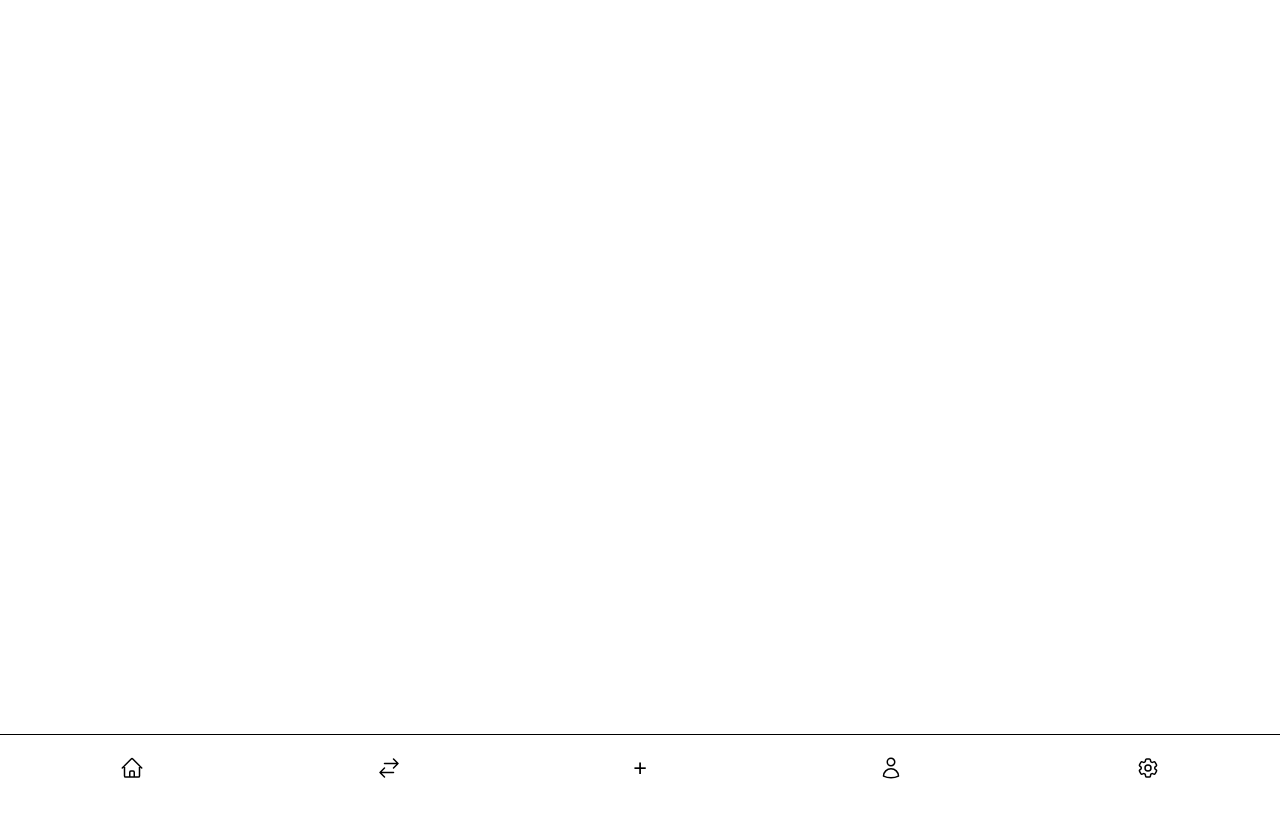
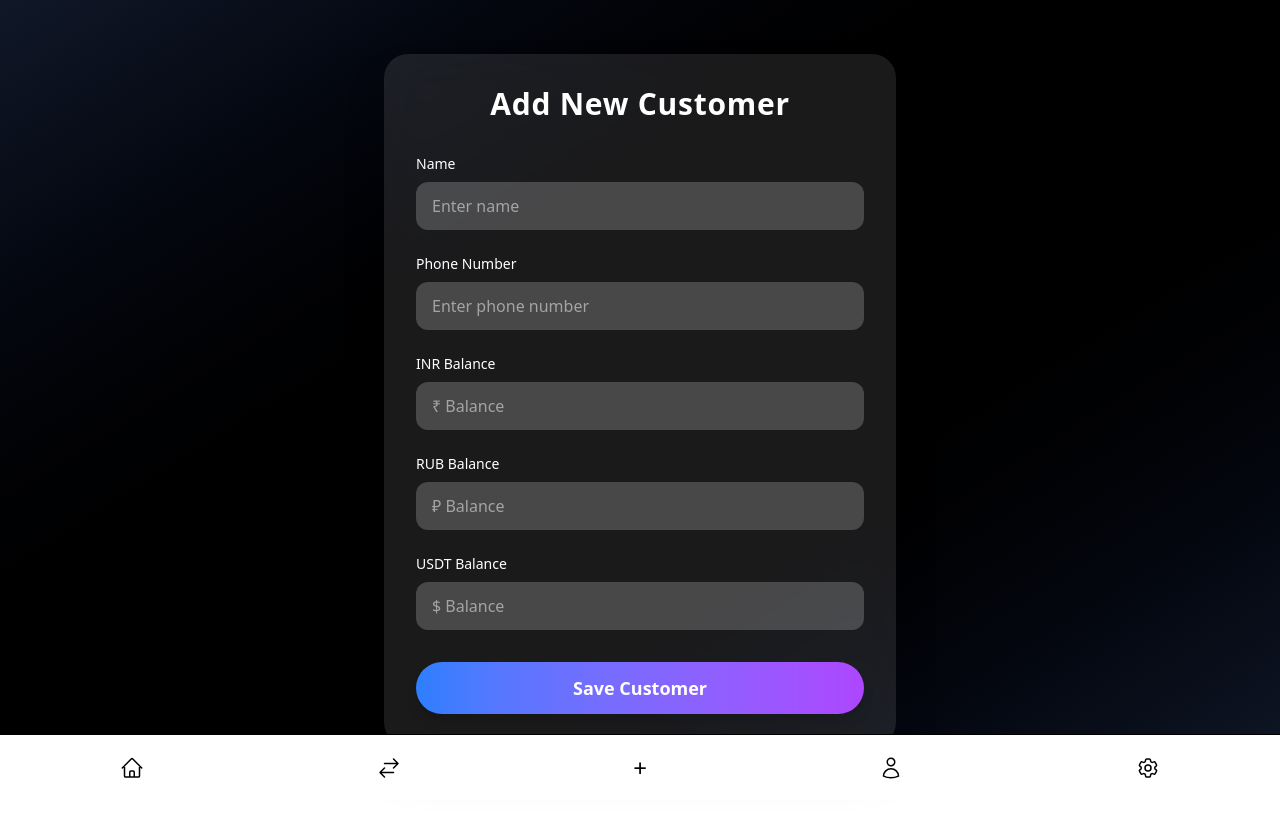
Before and after one commit to MukhiVivek/Currency-Transaction-Management, a React (Vite) app in the folder Frontend /: page /customer/add in a window 1280 px wide. Before the commit this address had no page. Shown: the top 818 px of the page. Built offline with nearby package versions, Linux system fonts and the light colour scheme.

Commit message:
version 1.3

```diff
--- a/Frontend /src/App.tsx
+++ b/Frontend /src/App.tsx
@@ -8,11 +8,12 @@ import Console from './landing_page/Console';
 import Customer from './landing_page/Customer';
 import SignUp from './landing_page/Signup';
 import SignIn from './landing_page/Signin';
+import AddCustomer from './landing_page/AddCustomer';
 
 function App() {
   return (
       <Router>
-        <div className="dark:bg-black dark:text-white min-h-screen" >
+        <div className="dark:bg-black dark:text-white min-h-screen mb-12" >
           <Routes>
             <Route path="/" element={<Home />} />
             <Route path="/transaction" element={<TransactionCard />} />
@@ -21,6 +22,7 @@ function App() {
             <Route path="/console" element={<Console />} />
             <Route path="/signup" element={<SignUp />} />
             <Route path="/signin" element={<SignIn />} />
+            <Route path="/customer/add" element={<AddCustomer />} />
           </Routes>
           {/* <div className='dark:bg-black dark:text-white h-dvh'>
           </div> */}
--- a/Frontend /src/Config.tsx
+++ b/Frontend /src/Config.tsx
@@ -1 +1 @@
-export const BACKEND_URL = "https://currency-transaction-management.onrender.com"
+export const BACKEND_URL = "http://localhost:3000"
--- a/Frontend /src/components/CustomerCard.tsx
+++ b/Frontend /src/components/CustomerCard.tsx
@@ -1,7 +1,10 @@
+import { use, useEffect, useState } from "react";
 
 interface CustomerCardProps {
     name: string;
-    balance: number;
+    i_balance: number;
+    r_balance: number;
+    u_balance: number;
 }
 
 const getRandomColor = (seed: string) => {
@@ -16,7 +19,34 @@ const getRandomColor = (seed: string) => {
 };
 
 
-export function CustomerCards({ name, balance }: CustomerCardProps) {
+export function CustomerCards({ name, i_balance, r_balance, u_balance }: CustomerCardProps) {
+
+    const [inr , setInr] = useState<boolean | null>(null);
+    const [rub , setRub] = useState<boolean | null>(null);
+    const [usd , setUsd] = useState<boolean | null>(null);
+
+    useEffect(() => {
+        if(i_balance === 0){
+            setInr(false);
+          }else{
+            setInr(true);
+          }
+          if(r_balance === 0){
+            setRub(false);
+          }else{
+            setRub(true);
+          }
+          if(u_balance === 0){
+            setUsd(false);
+          }else{
+            setUsd(true);
+          }
+
+          if(i_balance === 0 && r_balance === 0 && u_balance === 0){
+            setInr(true);
+          }
+
+    }, [i_balance, r_balance, u_balance]);
 
     return (
         <div className="flex items-center justify-between bg-white dark:bg-gray-900 shadow-md rounded-xl p-4 mb-4">
@@ -33,8 +63,16 @@ export function CustomerCards({ name, balance }: CustomerCardProps) {
                 </span>
             </div>
 
-            <span className="text-md font-semibold text-green-600 dark:text-green-400">
-                ${balance}
+            <span className="text-left items-end font-semibold text-green-600 dark:text-green-400">
+                <div className="">
+                    {inr ? `₹ ${new Intl.NumberFormat('en-IN').format(i_balance)}` : null}
+                </div>
+                <div>
+                    {rub ? `₽ ${new Intl.NumberFormat('en-IN').format(r_balance)}` : null}
+                </div>
+                <div >
+                    {usd ? `$ ${new Intl.NumberFormat('en-IN').format(u_balance)}` : null}
+                </div>
             </span>
         </div>
     )
--- /dev/null
+++ b/Frontend /src/landing_page/AddCustomer.tsx
@@ -0,0 +1,115 @@
+
+import axios from "axios";
+import { useState } from "react";
+import { BACKEND_URL } from "../Config";
+
+const CustomerAdd = () => {
+
+    const [name, setName] = useState("");
+    const [phone, setPhone] = useState<number>();
+    const [inr, setInr] = useState<number>();
+    const [rub, setRub] = useState<number>();
+    const [usdt, setUsdt] = useState<number>();
+
+
+    const handleSubmit = async () => {
+
+        await axios.post(BACKEND_URL + "/api/v1/customer/add", {
+            name: name,
+            phone: phone,
+            inr: inr,
+            rub: rub,
+            usdt: usdt,
+        }, {
+            headers: {
+                token: localStorage.getItem("token")
+            }
+        })
+
+        alert("Customer Added Successfully");
+
+    };
+
+        return (
+            <div className="min-h-screen bg-gradient-to-br from-gray-900 via-black to-gray-900 p-6 flex items-center justify-center text-white">
+                <div
+                    className="w-full max-w-lg bg-white/10 backdrop-blur-xl rounded-3xl p-8 shadow-2xl"
+                >
+                    <h2 className="text-3xl font-bold mb-8 text-center text-white tracking-wide">
+                        Add New Customer
+                    </h2>
+
+                    {/* Name */}
+                    <div className="mb-6">
+                        <label className="block text-sm mb-2">Name</label>
+                        <input
+                            name="name"
+                            onChange={(e) => setName(e.target.value)}
+                            placeholder="Enter name"
+                            className="w-full px-4 py-3 rounded-xl bg-white/20 focus:outline-none focus:ring-2 focus:ring-blue-500"
+                            required
+                        />
+                    </div>
+
+                    {/* Phone Number */}
+                    <div className="mb-6">
+                        <label className="block text-sm mb-2">Phone Number</label>
+                        <input
+                            type="tel"
+                            name="phone"
+                            onChange={(e) => setPhone(Number(e.target.value))}
+                            placeholder="Enter phone number"
+                            className="w-full px-4 py-3 rounded-xl bg-white/20 focus:outline-none focus:ring-2 focus:ring-blue-500"
+                            required
+                        />
+                    </div>
+
+                    {/* INR */}
+                    <div className="mb-6">
+                        <label className="block text-sm mb-2">INR Balance</label>
+                        <input
+                            type="number"
+                            name="inr"
+                            onChange={(e) => setInr(Number(e.target.value))}
+                            placeholder="₹ Balance"
+                            className="w-full px-4 py-3 rounded-xl bg-white/20 focus:outline-none focus:ring-2 focus:ring-green-500"
+                        />
+                    </div>
+
+                    {/* RUB */}
+                    <div className="mb-6">
+                        <label className="block text-sm mb-2">RUB Balance</label>
+                        <input
+                            type="number"
+                            name="rub"
+                            onChange={(e) => setRub(Number(e.target.value))}
+                            placeholder="₽ Balance"
+                            className="w-full px-4 py-3 rounded-xl bg-white/20 focus:outline-none focus:ring-2 focus:ring-yellow-500"
+                        />
+                    </div>
+
+                    {/* USDT */}
+                    <div className="mb-8">
+                        <label className="block text-sm mb-2">USDT Balance</label>
+                        <input
+                            type="number"
+                            name="usdt"
+                            onChange={(e) => setUsdt(Number(e.target.value))}
+                            placeholder="$ Balance"
+                            className="w-full px-4 py-3 rounded-xl bg-white/20 focus:outline-none focus:ring-2 focus:ring-purple-500"
+                        />
+                    </div>
+
+                    {/* Submit Button */}
+                    <button
+                        onClick={handleSubmit}
+                        className="w-full py-3 rounded-full bg-gradient-to-r from-blue-500 to-purple-500 hover:from-purple-500 hover:to-blue-500 text-white text-lg font-semibold transition-all duration-300 shadow-lg"
+                    >
+                        Save Customer
+                    </button>
+                </div>
+            </div>
+        );
+    };
+
+    export default CustomerAdd;
--- a/Frontend /src/landing_page/Console.tsx
+++ b/Frontend /src/landing_page/Console.tsx
@@ -1,18 +1,23 @@
-import {useEffect, useState } from "react";
+import { useEffect, useState } from "react";
 import Loged from "../components/ui/Logedpag";
 import NotLoggedInPage from "../components/ui/Notloginpag";
 
-
 const Console = () => {
-
-  const [isLoggedIn, setIsLoggedIn] = useState(false);
+  const [isLoggedIn, setIsLoggedIn] = useState<boolean | null>(null); // null = not yet checked
 
   useEffect(() => {
-    if(localStorage.getItem("token")){
+    const token = localStorage.getItem("token");
+    if (token) {
       setIsLoggedIn(true);
-      console.log("logged in");
+      console.log("Logged in");
+    } else {
+      setIsLoggedIn(false);
     }
   }, []);
+
+  if (isLoggedIn === null) {
+    return <div className="text-center p-6 text-gray-500 dark:text-gray-400">Checking login status...</div>;
+  }
 
   return (
     <>
--- a/Frontend /src/landing_page/Customer.tsx
+++ b/Frontend /src/landing_page/Customer.tsx
@@ -3,7 +3,9 @@ import { useCustomer } from "../hooks/useCustomer";
 
 interface CustomerCardProps {
   name: string;
-  balance: number;
+  i_balance: number;
+  r_balance: number;
+  u_balance: number;
 }
 
 const customer = () => {
@@ -13,12 +15,13 @@ const customer = () => {
   console.log(data);
 
   return (
-    <div className="w-full max-w-md mx-auto p-4">
-      {data.map((customer : CustomerCardProps) =>
-        <CustomerCards name={customer.name} balance={customer.balance}  />
-      )}
-
-    </div>
+    <>
+      <div className="w-full max-w-md mx-auto p-4">
+        {data.map((customer: CustomerCardProps) =>
+          <CustomerCards name={customer.name} i_balance={customer.i_balance} r_balance={customer.r_balance} u_balance={customer.u_balance} />
+        )}
+      </div>
+    </>
   );
 };
 
--- a/Frontend /src/landing_page/TransitionPag.tsx
+++ b/Frontend /src/landing_page/TransitionPag.tsx
@@ -29,7 +29,6 @@ const TransitionPag: React.FC = () => {
       headers:{
         token: localStorage.getItem("token")
       }
-
     })
 
     alert("sucess" + res)
```
Also changed, not shown: Frontend /src/components/ui/Logedpag.tsx (+25 -15 lines), 2 other files (tests, documents, lock files or other folders).
